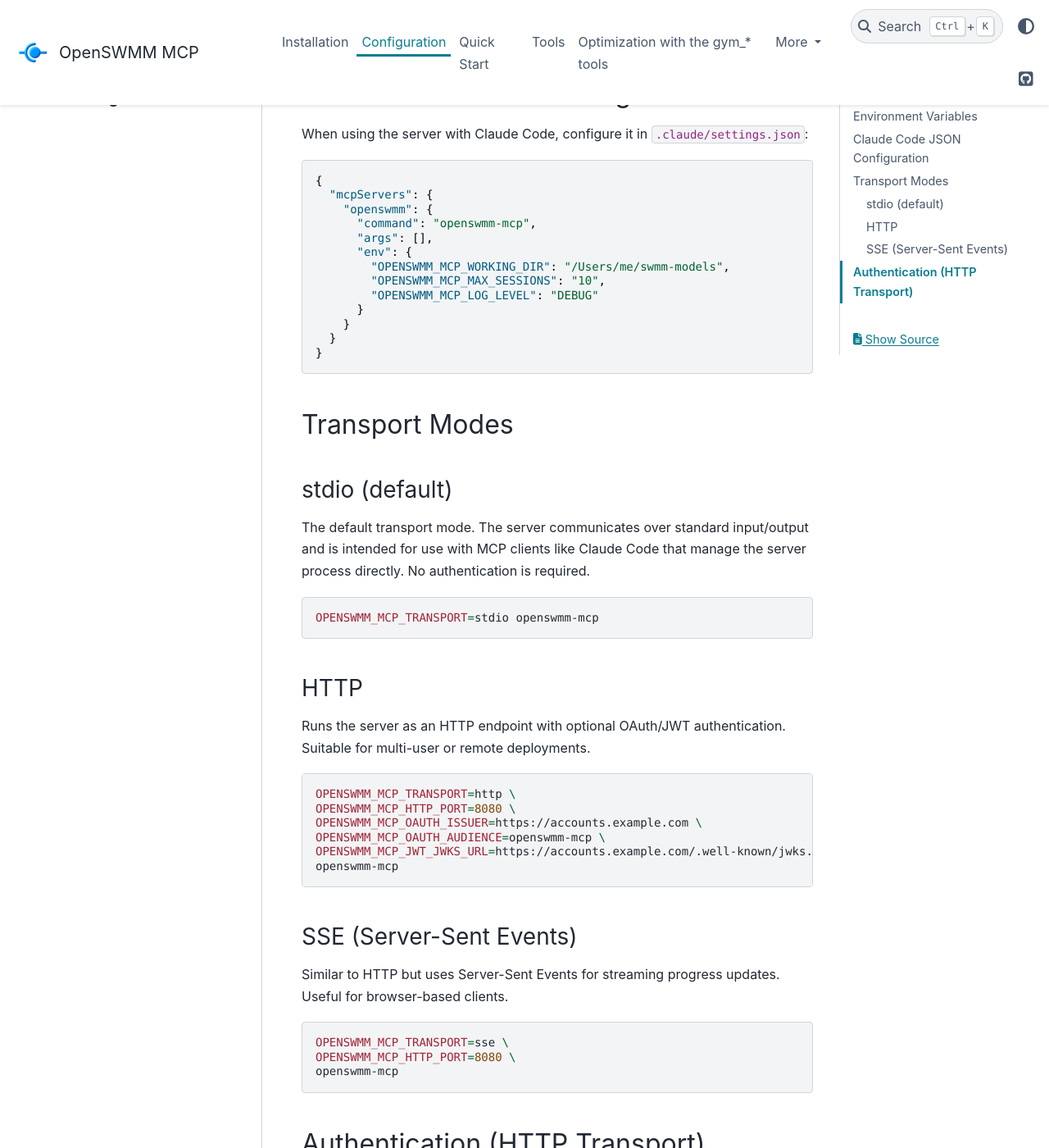
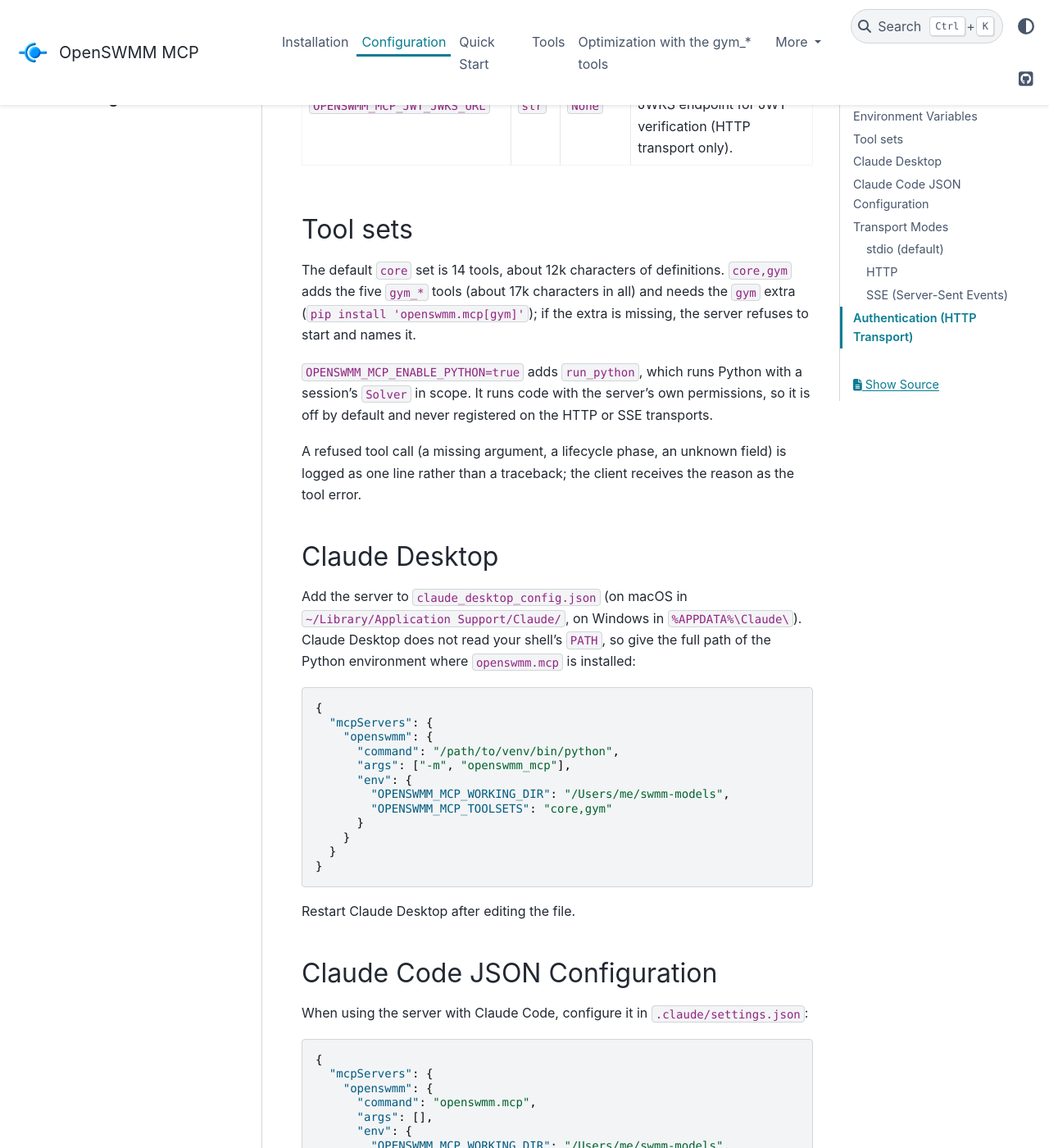
Before and after one commit to HydroCouple/openswmm.mcp, a Sphinx documentation site: the page built from docs/getting-started/configuration.md, in a window 1280 px wide and 1400 px high, scrolled down 1123 px. Shown: the whole window at 82% size. Built offline with Sphinx 7.4.7 and the PyData theme 0.15.4, drawn with Linux system fonts in a browser that asks for light colours; some of the changed text lies outside the part shown.

Commit message:
docs: tool sets, extras, Claude Desktop and the builder target
- Configuration: OPENSWMM_MCP_TOOLSETS and OPENSWMM_MCP_ENABLE_PYTHON, a
  tool-set section, a Claude Desktop setup, and the real command name
  (openswmm.mcp, not openswmm-mcp).
- Installation and README: the gym extra; Claude Desktop.
- Tools guide: standalone targets and a builder walkthrough;
  test_author_with_the_builder runs it.
- Optimization guide: the gym extra and how the server reacts without it;
  no pointer to the untracked integration plan.
- API reference: drop the modules that moved to openswmm_gymnasium.spec.
- Testing guide: the method contract, skill walkthrough and stdio tests.
- gym_support docstrings no longer cite plan sections.

Co-Authored-By: Claude Opus 5.5 <noreply@anthropic.com>
Claude-Session: https://claude.ai/code/session_016H5QEj9k6nes54NtncCA3s

````diff
--- a/docs/getting-started/configuration.md
+++ b/docs/getting-started/configuration.md
@@ -13,9 +13,50 @@ file, or in the Claude Code MCP server configuration.
 | `OPENSWMM_MCP_TRANSPORT` | `str` | `"stdio"` | Transport mode: `"stdio"`, `"http"`, or `"sse"`. |
 | `OPENSWMM_MCP_HTTP_PORT` | `int` | `8080` | Port for HTTP/SSE transport (ignored for stdio). |
 | `OPENSWMM_MCP_LOG_LEVEL` | `str` | `"INFO"` | Logging level: `DEBUG`, `INFO`, `WARNING`, `ERROR`. |
+| `OPENSWMM_MCP_TOOLSETS` | `str` | `"core"` | Tool sets to register: `core` (14 tools), or `core,gym` to add the 5 gym tools. |
+| `OPENSWMM_MCP_ENABLE_PYTHON` | `bool` | `false` | Register `run_python` (stdio transport only). |
 | `OPENSWMM_MCP_OAUTH_ISSUER` | `str` | `None` | OAuth token issuer URL (HTTP transport only). |
 | `OPENSWMM_MCP_OAUTH_AUDIENCE` | `str` | `None` | OAuth audience identifier (HTTP transport only). |
 | `OPENSWMM_MCP_JWT_JWKS_URL` | `str` | `None` | JWKS endpoint for JWT verification (HTTP transport only). |
+
+## Tool sets
+
+The default `core` set is 14 tools, about 12k characters of definitions.
+`core,gym` adds the five `gym_*` tools (about 17k characters in all) and needs
+the `gym` extra (`pip install 'openswmm.mcp[gym]'`); if the extra is missing,
+the server refuses to start and names it.
+
+`OPENSWMM_MCP_ENABLE_PYTHON=true` adds `run_python`, which runs Python with a
+session's `Solver` in scope. It runs code with the server's own permissions,
+so it is off by default and never registered on the HTTP or SSE transports.
+
+A refused tool call (a missing argument, a lifecycle phase, an unknown field)
+is logged as one line rather than a traceback; the client receives the reason
+as the tool error.
+
+## Claude Desktop
+
+Add the server to `claude_desktop_config.json` (on macOS in
+`~/Library/Application Support/Claude/`, on Windows in `%APPDATA%\Claude\`).
+Claude Desktop does not read your shell's `PATH`, so give the full path of the
+Python environment where `openswmm.mcp` is installed:
+
+```json
+{
+  "mcpServers": {
+    "openswmm": {
+      "command": "/path/to/venv/bin/python",
+      "args": ["-m", "openswmm_mcp"],
+      "env": {
+        "OPENSWMM_MCP_WORKING_DIR": "/Users/me/swmm-models",
+        "OPENSWMM_MCP_TOOLSETS": "core,gym"
+      }
+    }
+  }
+}
+```
+
+Restart Claude Desktop after editing the file.
 
 ## Claude Code JSON Configuration
 
@@ -26,7 +67,7 @@ When using the server with Claude Code, configure it in
 {
   "mcpServers": {
     "openswmm": {
-      "command": "openswmm-mcp",
+      "command": "openswmm.mcp",
       "args": [],
       "env": {
         "OPENSWMM_MCP_WORKING_DIR": "/Users/me/swmm-models",
@@ -47,7 +88,7 @@ and is intended for use with MCP clients like Claude Code that manage the
 server process directly. No authentication is required.
 
 ```bash
-OPENSWMM_MCP_TRANSPORT=stdio openswmm-mcp
+OPENSWMM_MCP_TRANSPORT=stdio openswmm.mcp
 ```
 
 ### HTTP
@@ -61,7 +102,7 @@ OPENSWMM_MCP_HTTP_PORT=8080 \
 OPENSWMM_MCP_OAUTH_ISSUER=https://accounts.example.com \
 OPENSWMM_MCP_OAUTH_AUDIENCE=openswmm-mcp \
 OPENSWMM_MCP_JWT_JWKS_URL=https://accounts.example.com/.well-known/jwks.json \
-openswmm-mcp
+openswmm.mcp
 ```
 
 ### SSE (Server-Sent Events)
@@ -72,7 +113,7 @@ Useful for browser-based clients.
 ```bash
 OPENSWMM_MCP_TRANSPORT=sse \
 OPENSWMM_MCP_HTTP_PORT=8080 \
-openswmm-mcp
+openswmm.mcp
 ```
 
 ## Authentication (HTTP Transport)
````
Also changed, not shown: README.md (+24 -1 lines), docs/api/index.rst (+3 -23 lines), docs/developer/testing.md (+4 -1 lines), docs/getting-started/installation.md (+14 -1 lines), docs/user-guide/optimization.md (+9 -6 lines), docs/user-guide/tools.md (+33 -2 lines), 6 other files.
